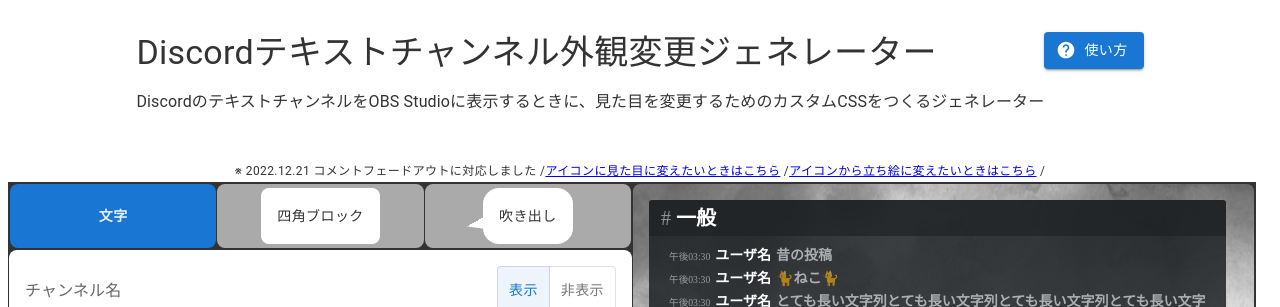
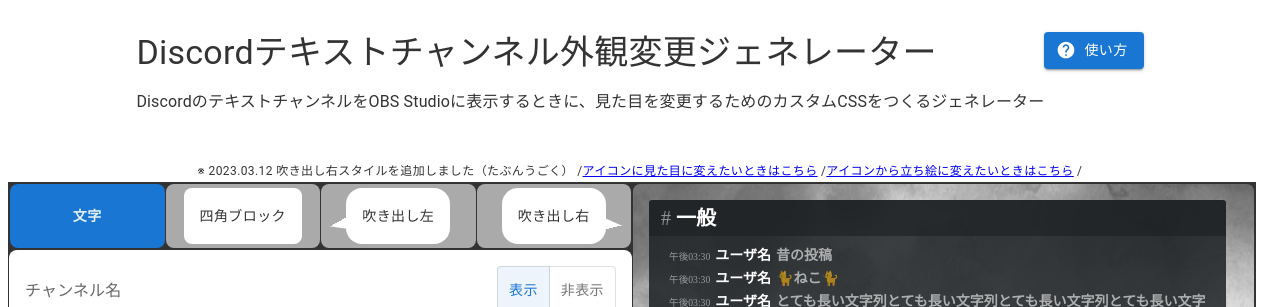
Before and after one commit to alfe/obs-discord-text-css-generator, a React (Vite) app: page / in a window 1280 px wide. Shown: the top 307 px of the page. Built offline with nearby package versions, Linux system fonts and the light colour scheme.

Commit message:
add: bubblesRight

```diff
--- a/src/App.tsx
+++ b/src/App.tsx
@@ -34,7 +34,7 @@
           </Box>
         </Box>
         <Typography align="center" paragraph variant="caption">
-          <>※ 2022.12.21 コメントフェードアウトに対応しました</> /
+          <>※ 2023.03.12 吹き出し右スタイルを追加しました（たぶんうごく）</> /
           <a href="https://obs-discord-icon.alfebelow.com/">アイコンに見た目に変えたいときはこちら</a> /
           <a href="https://obs-discord-picture.alfebelow.com/">アイコンから立ち絵に変えたいときはこちら</a> /
         </Typography>
--- a/src/component/CssMaker.tsx
+++ b/src/component/CssMaker.tsx
@@ -146,7 +146,42 @@
                         transform: 'rotateZ(8deg)',
                         zIndex: '0',
                       }}></span>
-                      吹き出し
+                      吹き出し左
+                    </>
+                  </span>
+              </StyleSelectButton>
+              <StyleSelectButton
+                selected={messagesStyle === 'bubblesRight'}
+                onClick={() => {
+                  const value = 'bubblesRight';
+                  cssObj.messageStyle({ value, setStyles });
+                  setMessagesStyle(value);
+                  setLoading(true);
+                  window.setTimeout(() => {
+                    setLoading(false);
+                  }, 100);
+                }}
+              >
+                  <span style={{
+                    color: 'rgb(51, 51, 51)',
+                    background: 'rgb(255, 255, 255)',
+                    display: 'block',
+                    padding: '16px',
+                    borderRadius: '16px',
+                  }}>
+                    <>
+                      吹き出し右
+                      <span style={{
+                        display: 'inline-block',
+                        position: 'absolute',
+                        content: '""',
+                        width: '32px',
+                        height: '32px',
+                        background: 'linear-gradient(-37deg, transparent 65%, rgb(255, 255, 255) 65%, rgb(255, 255, 255) 100%)',
+                        margin: '16px -36px 0px 0px',
+                        transform: 'rotateZ(24deg)',
+                        zIndex: '0',
+                      }}></span>
                     </>
                   </span>
               </StyleSelectButton>
@@ -290,7 +325,7 @@
                           }
                         });
                       }
-                      if (messagesStyle === 'bubbles') {
+                      if (messagesStyle === 'bubbles' || messagesStyle === 'bubblesRight') {
                         setStyles({
                           ...styles,
                           messageText: {
@@ -300,6 +335,10 @@
                           messageText__before: {
                             ...styles.messageText__before,
                             background: `linear-gradient(143deg, transparent 65%, ${value} 65%, ${value} 100%)`,
+                          },
+                          messageText__after: {
+                            ...styles.messageText__after,
+                            background: `linear-gradient(-37deg, transparent 65%, ${value} 65%, ${value} 100%)`,
                           }
                         });
                       }
--- a/src/component/DiscordTextPreview.tsx
+++ b/src/component/DiscordTextPreview.tsx
@@ -13,6 +13,7 @@
   username: { [key: string]: string };
   messageText: { [key: string]: string };
   messageText__before?: { [key: string]: string };
+  messageText__after?: { [key: string]: string };
 }
 export type DiscordTextPreviewProps = {
   styles: CustomStyle,
@@ -36,6 +37,7 @@
                   <span className="message-text" style={{ color: 'rgba(255, 255, 255, 0.6)', ...styles.messageText }} data-reactid=".0.0.$/=11.$0000000/=1$0000000.$/=12">
                     <div style={{ display: 'none', ...styles.messageText__before }} />
                     <span data-reactid=".0.0.$/=11.$0000000/=1$0000000.$/=12.0">昔の投稿</span>
+                    <div style={{ display: 'none', ...styles.messageText__after, left: 'calc(100% - 104px)' }} />
                   </span>
                 </li>
                 <li className="message" style={styles.message} data-reactid=".0.0.$/=11.$9999999/=1$0000000">
@@ -44,6 +46,7 @@
                   <span className="message-text" style={{ color: 'rgba(255, 255, 255, 0.6)', ...styles.messageText }} data-reactid=".0.0.$/=11.$0000000/=1$0000000.$/=12">
                     <div style={{ display: 'none', ...styles.messageText__before }} />
                     <span data-reactid=".0.0.$/=11.$0000000/=1$0000000.$/=12.0">🐈ねこ🐈</span>
+                    <div style={{ display: 'none', ...styles.messageText__after, left: 'calc(100% - 104px)' }} />
                   </span>
                 </li>
                 <li className="message" style={styles.message} data-reactid=".0.0.$/=11.$9999999/=1$0000000">
@@ -52,6 +55,7 @@
                   <span className="message-text" style={{ color: 'rgba(255, 255, 255, 0.6)', ...styles.messageText }} data-reactid=".0.0.$/=11.$0000000/=1$0000000.$/=12">
                     <div style={{ display: 'none', ...styles.messageText__before }} />
                     <span data-reactid=".0.0.$/=11.$0000000/=1$0000000.$/=12.0">とても長い文字列とても長い文字列とても長い文字列とても長い文字列とても長い文字列とても長い文字列とても長い文字列とても長い文字列とても長い文字列とても長い文字列とても長い文字列とても長い文字列とても長い文字列とても長い文字列とても長い文字列とても長い文字列</span>
+                    <div style={{ display: 'none', ...styles.messageText__after, left: 'calc(100% - 104px)' }} />
                   </span>
                 </li>
               </>
@@ -62,6 +66,7 @@
               <span className="message-text" style={{ color: 'rgba(255, 255, 255, 0.6)', ...styles.messageText }} data-reactid=".0.0.$/=11.$0000000/=1$0000000.$/=12">
                 <div style={{ display: 'none', ...styles.messageText__before }} />
                 <span data-reactid=".0.0.$/=11.$0000000/=1$0000000.$/=12.0">最新の投稿</span>
+                <div style={{ display: 'none', ...styles.messageText__after, left: 'calc(100% - 104px)' }} />
               </span>
             </li>
           </ul>
--- a/src/lib/cssObj.ts
+++ b/src/lib/cssObj.ts
@@ -84,7 +84,7 @@
           width: '80px',
         },
         messageText: {
-          width: 'calc(100% - 132px)',
+          width: 'calc(100% - 144px)',
           background: '#FFF',
           color: '#333',
           display: 'block',
@@ -131,6 +131,67 @@
         },
       });
       break;
+    case 'bubblesRight':
+      setStyles({
+        ...initialStyle,
+        timestamp: {
+          width: '80px',
+          overflow: 'visible',
+          marginRight: '-84px',
+        },
+        username: {
+          margin: '24px 0 0 0',
+          width: '80px',
+        },
+        messageText: {
+          width: 'calc(100% - 188px)',
+          background: '#FFF',
+          color: '#333',
+          display: 'block',
+          padding: '16px',
+          borderRadius: '16px',
+        },
+        messageText__after: {
+          position: 'absolute',
+          display: 'inline-block',
+          content: '""',
+          width: '32px',
+          height: '32px',
+          background: 'linear-gradient(-37deg, transparent 65%, rgb(255, 255, 255) 65%, rgb(255, 255, 255) 100%)',
+          margin: '16px 0px 0px 0px',
+          left: 'calc(100% - 64px)',
+          transform: 'rotateZ(24deg)',
+          zIndex: '0',
+        },
+        message: {
+          width: '100%',
+          display: 'flex',
+          flexDirection: 'row',
+          alignItems: 'flex-start',
+          overflow: 'visible',
+          maxHeight: '300px',
+        },
+        messageHidden: {
+          maxHeight: '0px',
+          paddingBottom: '0px',
+          opacity: '0',
+        },
+        messages: {
+          width: '100%',
+          backgroundColor: 'transparent',
+          height: '100%',
+          display: 'flex',
+          flexDirection: 'column',
+          justifyContent: 'flex-start',
+          overflow: 'hidden',
+        },
+        chatContainer: {
+          width: '100%',
+          height: '100%',
+          overflow: 'hidden',
+        },
+      });
+      break;
     default:
       break;
   }
```
Also changed, not shown: 1 other file (tests, documents, lock files or other folders).
